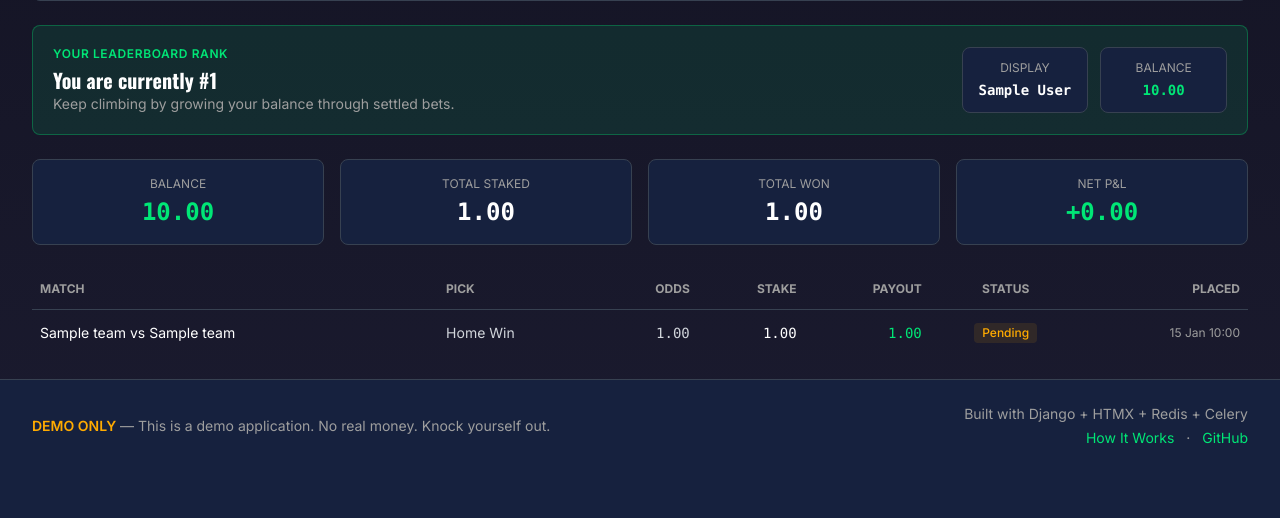
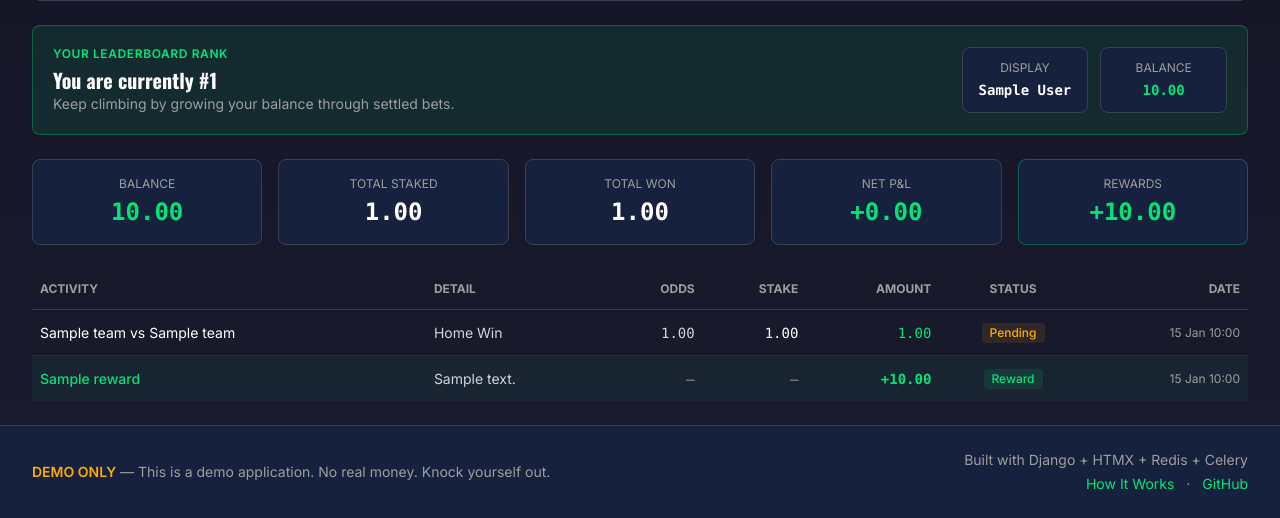
Before and after one commit to zachcalvert/epl-bets, a Django app: page /odds/my-bets/ in a window 1280 px wide. Shown: the part 368-886 px from the top of the page. Before the commit the page ends 812 px from the top, so only its background shows below. Run offline with Django 5.2, Linux system fonts and the light colour scheme; a user stored in the database is signed in; tables that the repository leaves empty hold one stand-in row (values such as "Sample post"); parts of the project's set-up code (start-up, migrations or seed data) failed here and were passed over; some libraries are stand-ins or nearby versions.

Commit message:
rewards system

```diff
--- a/betting/templates/betting/my_bets.html
+++ b/betting/templates/betting/my_bets.html
@@ -31,7 +31,7 @@
 {% endif %}
 
 <!-- Balance & P&L cards -->
-<div class="grid grid-cols-1 sm:grid-cols-4 gap-4 mb-6">
+<div class="grid grid-cols-2 sm:grid-cols-5 gap-4 mb-6">
     <div class="bg-surface rounded-lg border border-gray-700 p-4 text-center">
         <div class="text-xs text-muted uppercase mb-1">Balance</div>
         <div class="text-2xl font-mono font-bold text-accent">{{ current_balance|floatformat:2 }}</div>
@@ -50,53 +50,75 @@
             {% if net_pnl >= 0 %}+{% endif %}{{ net_pnl|floatformat:2 }}
         </div>
     </div>
+    <div class="bg-surface rounded-lg border border-accent/30 p-4 text-center">
+        <div class="text-xs text-muted uppercase mb-1">Rewards</div>
+        <div class="text-2xl font-mono font-bold text-accent">+{{ total_rewards|floatformat:2 }}</div>
+    </div>
 </div>
 
-<!-- Bet history -->
-{% if bets %}
+<!-- Activity history -->
+{% if activity %}
 <!-- Desktop table -->
 <div class="hidden md:block overflow-x-auto">
     <table class="w-full text-sm">
         <thead>
             <tr class="border-b border-gray-700 text-left text-muted text-xs uppercase">
-                <th class="py-3 px-2">Match</th>
-                <th class="py-3 px-2">Pick</th>
+                <th class="py-3 px-2">Activity</th>
+                <th class="py-3 px-2">Detail</th>
                 <th class="py-3 px-2 text-right">Odds</th>
                 <th class="py-3 px-2 text-right">Stake</th>
-                <th class="py-3 px-2 text-right">Payout</th>
+                <th class="py-3 px-2 text-right">Amount</th>
                 <th class="py-3 px-2 text-center">Status</th>
-                <th class="py-3 px-2 text-right">Placed</th>
+                <th class="py-3 px-2 text-right">Date</th>
             </tr>
         </thead>
         <tbody class="divide-y divide-gray-700/50">
-            {% for bet in bets %}
+            {% for entry in activity %}
+            {% if entry.type == "bet" %}
             <tr class="hover:bg-dark/50 transition-colors">
                 <td class="py-3 px-2">
-                    <a href="{% url 'matches:match_detail' bet.match.pk %}" class="text-white hover:text-accent transition-colors">
-                        {{ bet.match.home_team.short_name|default:bet.match.home_team.tla }}
+                    <a href="{% url 'matches:match_detail' entry.item.match.pk %}" class="text-white hover:text-accent transition-colors">
+                        {{ entry.item.match.home_team.short_name|default:entry.item.match.home_team.tla }}
                         vs
-                        {{ bet.match.away_team.short_name|default:bet.match.away_team.tla }}
+                        {{ entry.item.match.away_team.short_name|default:entry.item.match.away_team.tla }}
                     </a>
                 </td>
-                <td class="py-3 px-2 text-gray-300">{{ bet.get_selection_display }}</td>
-                <td class="py-3 px-2 text-right font-mono text-gray-300">{{ bet.odds_at_placement|floatformat:2 }}</td>
-                <td class="py-3 px-2 text-right font-mono text-white">{{ bet.stake|floatformat:2 }}</td>
-                <td class="py-3 px-2 text-right font-mono {% if bet.payout %}text-accent{% else %}text-muted{% endif %}">
-                    {% if bet.payout != None %}{{ bet.payout|floatformat:2 }}{% else %}&mdash;{% endif %}
+                <td class="py-3 px-2 text-gray-300">{{ entry.item.get_selection_display }}</td>
+                <td class="py-3 px-2 text-right font-mono text-gray-300">{{ entry.item.odds_at_placement|floatformat:2 }}</td>
+                <td class="py-3 px-2 text-right font-mono text-white">{{ entry.item.stake|floatformat:2 }}</td>
+                <td class="py-3 px-2 text-right font-mono {% if entry.item.payout %}text-accent{% else %}text-muted{% endif %}">
+                    {% if entry.item.payout != None %}{{ entry.item.payout|floatformat:2 }}{% else %}&mdash;{% endif %}
                 </td>
                 <td class="py-3 px-2 text-center">
-                    {% if bet.status == "PENDING" %}
+                    {% if entry.item.status == "PENDING" %}
                         <span class="inline-block px-2 py-0.5 rounded text-xs font-medium bg-warning/10 text-warning">Pending</span>
-                    {% elif bet.status == "WON" %}
+                    {% elif entry.item.status == "WON" %}
                         <span class="inline-block px-2 py-0.5 rounded text-xs font-medium bg-accent/10 text-accent">Won</span>
-                    {% elif bet.status == "LOST" %}
+                    {% elif entry.item.status == "LOST" %}
                         <span class="inline-block px-2 py-0.5 rounded text-xs font-medium bg-danger/10 text-danger">Lost</span>
-                    {% elif bet.status == "VOID" %}
+                    {% elif entry.item.status == "VOID" %}
                         <span class="inline-block px-2 py-0.5 rounded text-xs font-medium bg-gray-500/10 text-muted">Void</span>
                     {% endif %}
                 </td>
-                <td class="py-3 px-2 text-right text-muted text-xs">{{ bet.created_at|date:"d M H:i" }}</td>
+                <td class="py-3 px-2 text-right text-muted text-xs">{{ entry.date|date:"d M H:i" }}</td>
             </tr>
+            {% elif entry.type == "reward" %}
+            <tr class="hover:bg-dark/50 transition-colors bg-accent/5">
+                <td class="py-3 px-2">
+                    <span class="text-accent font-medium">{{ entry.item.reward.name }}</span>
+                </td>
+                <td class="py-3 px-2 text-gray-300">
+                    {% if entry.item.reward.description %}{{ entry.item.reward.description }}{% else %}Reward{% endif %}
+                </td>
+                <td class="py-3 px-2 text-right font-mono text-muted">&mdash;</td>
+                <td class="py-3 px-2 text-right font-mono text-muted">&mdash;</td>
+                <td class="py-3 px-2 text-right font-mono text-accent font-semibold">+{{ entry.item.reward.amount|floatformat:2 }}</td>
+                <td class="py-3 px-2 text-center">
+                    <span class="inline-block px-2 py-0.5 rounded text-xs font-medium bg-accent/10 text-accent">Reward</span>
+                </td>
+                <td class="py-3 px-2 text-right text-muted text-xs">{{ entry.date|date:"d M H:i" }}</td>
+            </tr>
+            {% endif %}
             {% endfor %}
         </tbody>
     </table>
@@ -104,46 +126,60 @@
 
 <!-- Mobile card list -->
 <div class="md:hidden space-y-3">
-    {% for bet in bets %}
-    <a href="{% url 'matches:match_detail' bet.match.pk %}"
+    {% for entry in activity %}
+    {% if entry.type == "bet" %}
+    <a href="{% url 'matches:match_detail' entry.item.match.pk %}"
        class="block bg-surface/50 rounded-lg border border-gray-700/50 p-4 hover:border-gray-600 transition-colors">
         <div class="flex items-center justify-between mb-2">
             <span class="text-sm font-medium text-white">
-                {{ bet.match.home_team.short_name|default:bet.match.home_team.tla }}
+                {{ entry.item.match.home_team.short_name|default:entry.item.match.home_team.tla }}
                 vs
-                {{ bet.match.away_team.short_name|default:bet.match.away_team.tla }}
+                {{ entry.item.match.away_team.short_name|default:entry.item.match.away_team.tla }}
             </span>
-            {% if bet.status == "PENDING" %}
+            {% if entry.item.status == "PENDING" %}
                 <span class="inline-block px-2 py-0.5 rounded text-xs font-medium bg-warning/10 text-warning">Pending</span>
-            {% elif bet.status == "WON" %}
+            {% elif entry.item.status == "WON" %}
                 <span class="inline-block px-2 py-0.5 rounded text-xs font-medium bg-accent/10 text-accent">Won</span>
-            {% elif bet.status == "LOST" %}
+            {% elif entry.item.status == "LOST" %}
                 <span class="inline-block px-2 py-0.5 rounded text-xs font-medium bg-danger/10 text-danger">Lost</span>
-            {% elif bet.status == "VOID" %}
+            {% elif entry.item.status == "VOID" %}
                 <span class="inline-block px-2 py-0.5 rounded text-xs font-medium bg-gray-500/10 text-muted">Void</span>
             {% endif %}
         </div>
-        <div class="text-xs text-muted mb-2">{{ bet.get_selection_display }} &middot; {{ bet.created_at|date:"d M H:i" }}</div>
+        <div class="text-xs text-muted mb-2">{{ entry.item.get_selection_display }} &middot; {{ entry.date|date:"d M H:i" }}</div>
         <div class="grid grid-cols-3 gap-3 text-center">
             <div>
                 <div class="text-xs text-muted">Odds</div>
-                <div class="font-mono text-sm text-gray-300">{{ bet.odds_at_placement|floatformat:2 }}</div>
+                <div class="font-mono text-sm text-gray-300">{{ entry.item.odds_at_placement|floatformat:2 }}</div>
             </div>
             <div>
                 <div class="text-xs text-muted">Stake</div>
-                <div class="font-mono text-sm text-white">{{ bet.stake|floatformat:2 }}</div>
+                <div class="font-mono text-sm text-white">{{ entry.item.stake|floatformat:2 }}</div>
             </div>
             <div>
                 <div class="text-xs text-muted">Payout</div>
-                <div class="font-mono text-sm {% if bet.payout %}text-accent{% else %}text-muted{% endif %}">
-                    {% if bet.payout != None %}{{ bet.payout|floatformat:2 }}{% else %}&mdash;{% endif %}
+                <div class="font-mono text-sm {% if entry.item.payout %}text-accent{% else %}text-muted{% endif %}">
+                    {% if entry.item.payout != None %}{{ entry.item.payout|floatformat:2 }}{% else %}&mdash;{% endif %}
                 </div>
             </div>
         </div>
     </a>
+    {% elif entry.type == "reward" %}
+    <div class="bg-accent/5 rounded-lg border border-accent/30 p-4">
+        <div class="flex items-center justify-between mb-2">
+            <span class="text-sm font-medium text-accent">{{ entry.item.reward.name }}</span>
+            <span class="inline-block px-2 py-0.5 rounded text-xs font-medium bg-accent/10 text-accent">Reward</span>
+        </div>
+        <div class="text-xs text-muted mb-2">{{ entry.date|date:"d M H:i" }}</div>
+        <div class="font-mono text-lg font-bold text-accent">+{{ entry.item.reward.amount|floatformat:2 }} credits</div>
+        {% if entry.item.reward.description %}
+        <div class="text-xs text-muted mt-1">{{ entry.item.reward.description }}</div>
+        {% endif %}
+    </div>
+    {% endif %}
     {% endfor %}
 </div>
 {% else %}
-{% include "website/components/empty_state.html" with icon="ticket" title="No bets placed yet" message="Browse the odds board to place your first bet." cta_url="/odds/" cta_text="View Odds Board" %}
+{% include "website/components/empty_state.html" with icon="ticket" title="No activity yet" message="Browse the odds board to place your first bet." cta_url="/odds/" cta_text="View Odds Board" %}
 {% endif %}
 {% endblock %}
--- a/betting/views.py
+++ b/betting/views.py
@@ -14,6 +14,7 @@ from betting.forms import DisplayNameForm, PlaceBetForm
 from betting.models import BetSlip, Odds, UserBalance
 from betting.services import get_public_identity, get_user_rank, mask_email
 from matches.models import Match
+from rewards.models import RewardDistribution
 from website.transparency import (
     GLOBAL_SCOPE,
     get_events,
@@ -295,11 +296,32 @@ class MyBetsView(LoginRequiredMixin, TemplateView):
         balance = getattr(user, "balance", None)
         current_balance = balance.balance if balance else Decimal("1000.00")
 
+        reward_distributions = (
+            RewardDistribution.objects.filter(user=user)
+            .select_related("reward")
+        )
+        total_rewards = (
+            reward_distributions.aggregate(
+                total=Sum("reward__amount")
+            )["total"]
+            or Decimal("0")
+        )
+
+        # Build unified activity feed sorted by date descending
+        activity = []
+        for bet in bets:
+            activity.append({"type": "bet", "date": bet.created_at, "item": bet})
+        for dist in reward_distributions:
+            activity.append({"type": "reward", "date": dist.created_at, "item": dist})
+        activity.sort(key=lambda a: a["date"], reverse=True)
+
         ctx["bets"] = bets
         ctx["total_staked"] = total_staked
         ctx["total_payout"] = total_payout
         ctx["net_pnl"] = total_payout - total_staked
         ctx["current_balance"] = current_balance
+        ctx["total_rewards"] = total_rewards
+        ctx["activity"] = activity
         ctx["user_rank"] = get_user_rank(user)
         ctx["display_name_form"] = form or DisplayNameForm(instance=user)
         ctx["account_public_identity"] = get_public_identity(user)
--- a/config/settings.py
+++ b/config/settings.py
@@ -70,6 +70,7 @@ TEMPLATES = [
                 "django.contrib.auth.context_processors.auth",
                 "django.contrib.messages.context_processors.messages",
                 "website.context_processors.theme",
+                "rewards.context_processors.unseen_rewards",
             ],
         },
     },
--- a/config/urls.py
+++ b/config/urls.py
@@ -5,6 +5,7 @@ urlpatterns = [
     path("admin/", admin.site.urls),
     path("api/", include("config.api_urls")),
     path("odds/", include("betting.urls")),
+    path("", include("rewards.urls")),
     path("", include("website.urls")),
     path("", include("matches.urls")),
 ]
--- /dev/null
+++ b/rewards/context_processors.py
@@ -0,0 +1,14 @@
+from rewards.models import RewardDistribution
+
+
+def unseen_rewards(request):
+    if not request.user.is_authenticated:
+        return {"unseen_rewards": []}
+
+    distributions = (
+        RewardDistribution.objects.filter(user=request.user, seen=False)
+        .select_related("reward")
+        .order_by("-created_at")[:5]
+    )
+
+    return {"unseen_rewards": list(distributions)}
--- /dev/null
+++ b/rewards/urls.py
@@ -0,0 +1,13 @@
+from django.urls import path
+
+from rewards import views
+
+app_name = "rewards"
+
+urlpatterns = [
+    path(
+        "rewards/<int:pk>/dismiss/",
+        views.DismissRewardView.as_view(),
+        name="dismiss",
+    ),
+]
--- a/website/templates/website/base.html
+++ b/website/templates/website/base.html
@@ -64,6 +64,15 @@
     <!-- Notifications container for real-time toasts (bet settlements, etc.) -->
     <div id="notifications" class="fixed top-20 right-4 z-50 space-y-2 max-w-sm"></div>
 
+    <!-- Reward notifications (rendered on page load for unseen rewards) -->
+    {% if unseen_rewards %}
+    <div id="reward-notifications" class="fixed top-20 left-1/2 -translate-x-1/2 z-50 space-y-3 w-full max-w-sm px-4">
+        {% for distribution in unseen_rewards %}
+            {% include "rewards/partials/reward_toast.html" with distribution=distribution %}
+        {% endfor %}
+    </div>
+    {% endif %}
+
     <!-- Global HTMX error handler -->
     <script>
         function showToast(message) {
```
Also changed, not shown: rewards/admin.py (+15 -0 lines), rewards/templates/rewards/partials/reward_toast.html (added, +31 -0 lines), rewards/tests/test_admin.py (+1 -1 lines), rewards/tests/test_context_processors.py (added, +62 -0 lines), rewards/tests/test_views.py (added, +55 -0 lines), rewards/views.py (added, +13 -0 lines), website/static/website/css/styles.css (+92 -0 lines).
